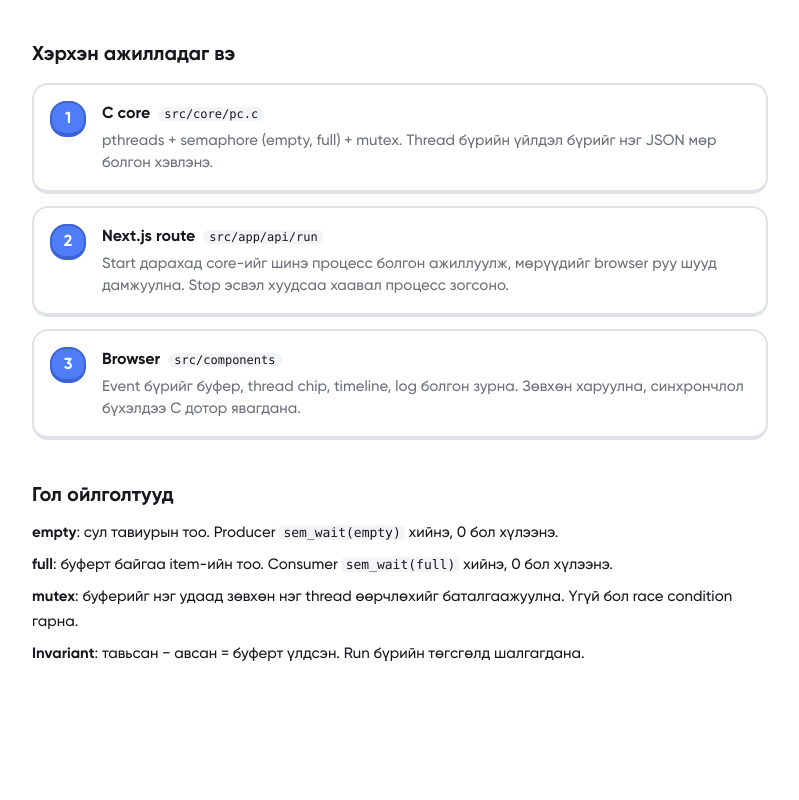
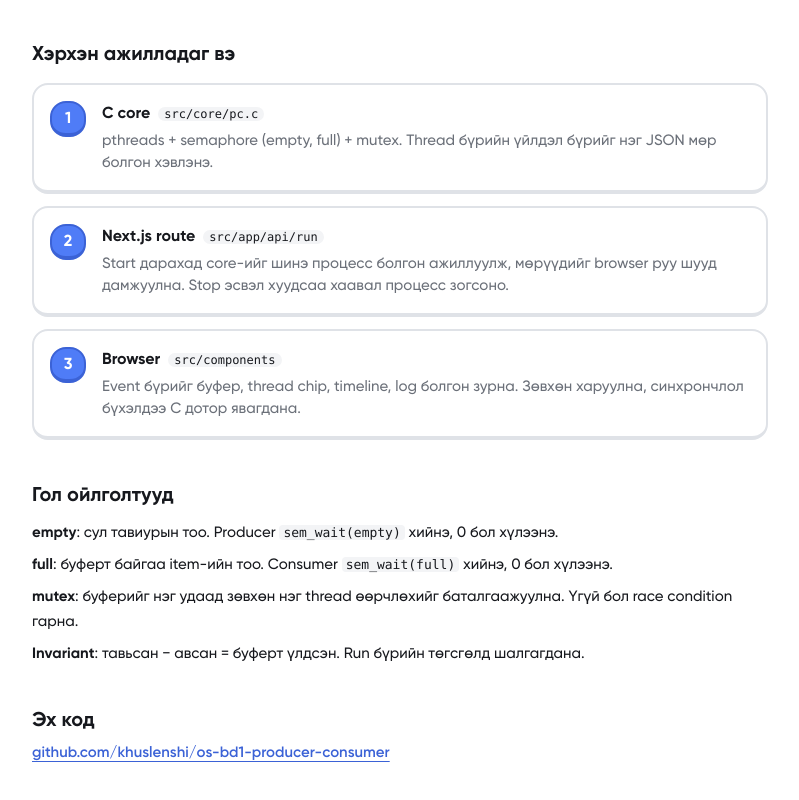
Before and after one commit to khuslenshi/os-bd1-producer-consumer, a Next.js app: page /about-mock in a window 1280 px wide. Shown: the part 523-1323 px from the top of the page, without its empty margins (240-1039 px from the left). Before the commit the page ends 1252 px from the top, so only its background shows below. Built offline with nearby package versions, Linux system fonts and the light colour scheme.

Commit message:
fix: add source link to about mock

```diff
--- a/src/app/about-mock/page.tsx
+++ b/src/app/about-mock/page.tsx
@@ -70,6 +70,11 @@ export default function Page() {
           <li><b>Invariant</b>: тавьсан − авсан = буферт үлдсэн. Run бүрийн төгсгөлд шалгагдана.</li>
         </ul>
       </section>
+
+      <section className="flex flex-col gap-2 text-[15px]">
+        <h2 className="text-xl font-bold">Эх код</h2>
+        <a className="font-semibold text-produce-edge underline underline-offset-4" href="https://github.com/khuslenshi/os-bd1-producer-consumer">github.com/khuslenshi/os-bd1-producer-consumer</a>
+      </section>
     </main>
   )
 }
```
